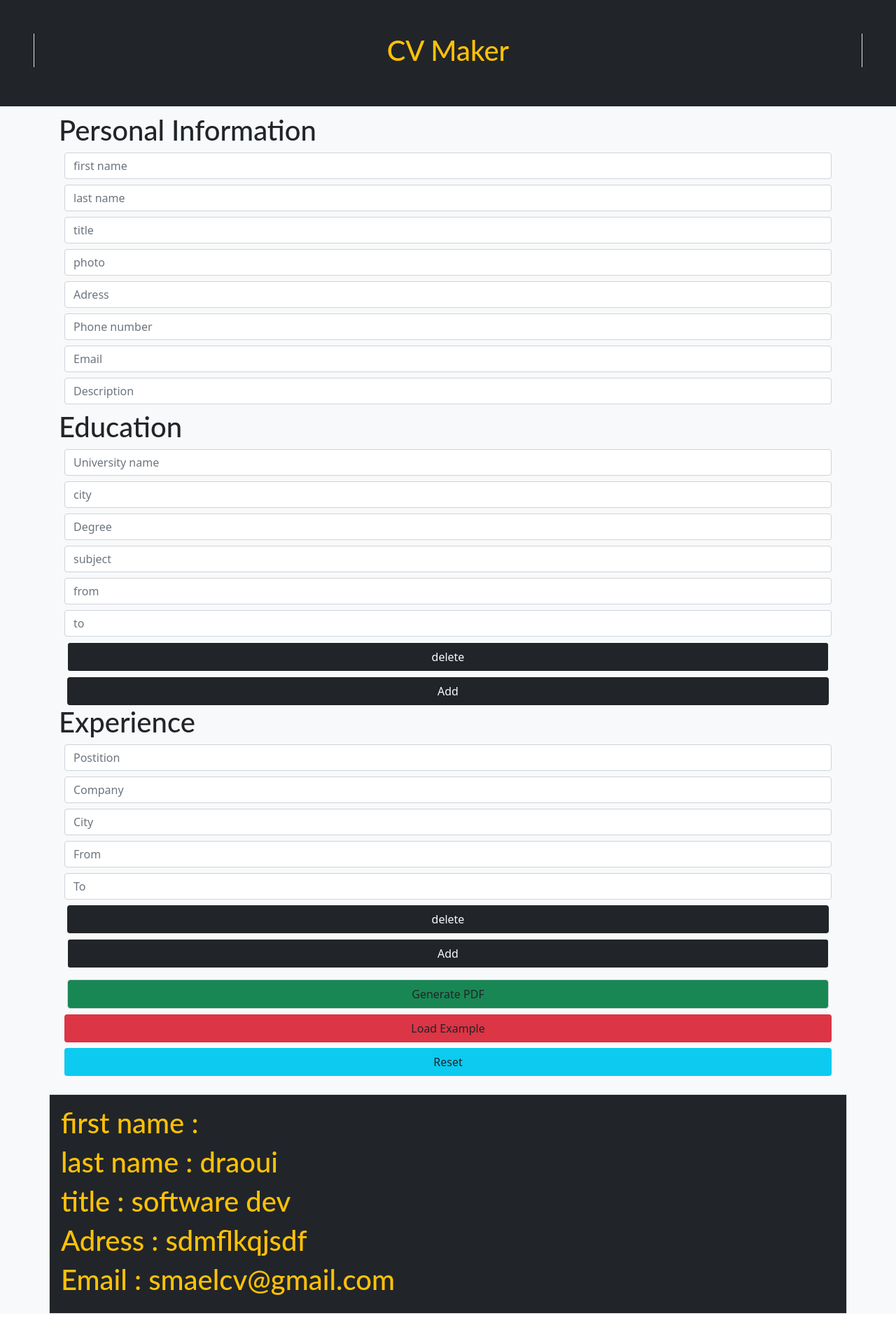
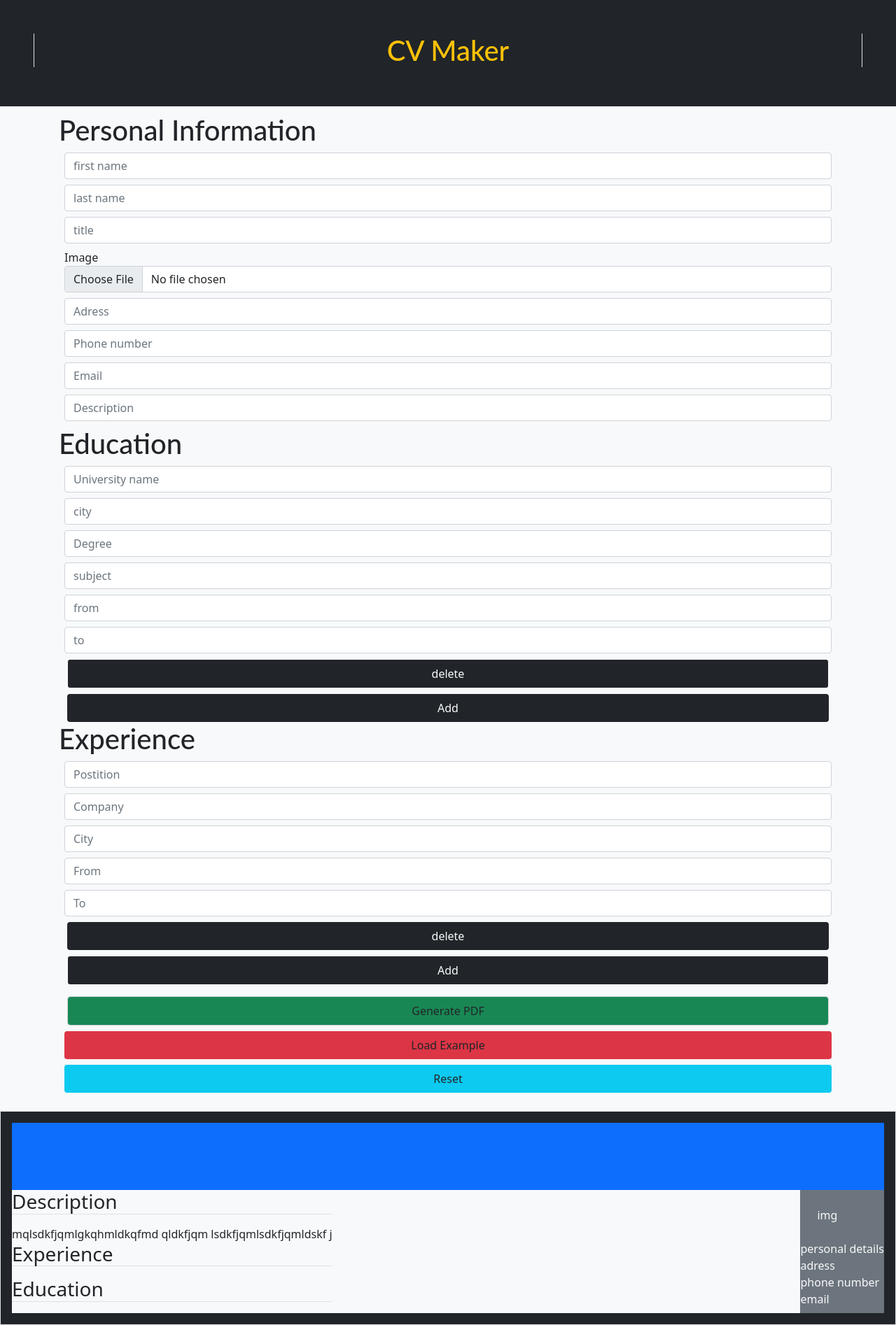
Before and after one commit to smailovic/cv-web-app, a React (Create React App) app: page / in a window 1280 px wide. Shown: the whole page at 70% size. Built offline with nearby package versions, Linux system fonts and the light colour scheme.

Commit message:
updating the rendering page

```diff
--- a/src/App.js
+++ b/src/App.js
@@ -49,35 +49,8 @@ class App extends Component {
     const { personal, education, experience } = this.state;
 
     e.preventDefault();
-    alert(`
-    Personal info
-    first name =${personal.first}
-    last name = ${personal.last}
-    title = ${personal.title}
-    photo = ${personal.photo}
-    adress = ${personal.adress}
-    phone = ${personal.phone}
-    email = ${personal.email}
-    description = ${personal.description}
-    ----------------------------
-    Education
-    university name = ${education.uni}
-    city = ${education.city}
-    degree = ${education.degree}
-    subject = ${education.subject}
-    from = ${education.from}
-    to = ${education.to}
-    -------------------
-    Experience
-    position = ${experience.position}
-    company = ${experience.company}
-    city = ${experience.city}
-    from = ${experience.from}
-    to = ${experience.to}
 
 
-
-    `);
   };
   deleteSection() {
     $('.del').click(() => $('.edu').hide());
@@ -167,10 +140,12 @@ class App extends Component {
                 />
               </div>
               <div className="m-2">
+                Image
                 <input
                   className="form-control"
-                  type="text"
+                  type="file"
                   placeholder="photo"
+                  accept="image/*"
                   value={personal.photo}
                   onChange={this.handleChange}
                   name="photo"
--- a/src/components/persoInfo.jsx
+++ b/src/components/persoInfo.jsx
@@ -9,12 +9,27 @@ class PersoInfo extends Component {
     const { personal } = this.props;
     return (
       <div>
-        <div className="p-3 border bg-dark text-light container">
-          <h1 className="text-warning">first name : {personal.first}</h1>
-          <h1 className="text-warning">last name : draoui</h1>
-          <h1 className="text-warning">title : software dev</h1>
-          <h1 className="text-warning">Adress : sdmflkqjsdf</h1>
-          <h1 className="text-warning">Email : smaelcv@gmail.com</h1>
+        <div className="p-3 border bg-dark text-light">
+          <div className="bg-primary p-5 "></div>
+          <div className="bg-light d-flex justify-content-between">
+              <div className="text-dark">
+                <div>
+                <h3 className="border-bottom mb-3">Description</h3>
+                <div>mqlsdkfjqmlgkqhmldkqfmd qldkfjqm lsdkfjqmlsdkfjqmldskf j</div>
+                </div>
+                <h3 className="border-bottom text-dark mb-3">Experience</h3>
+                <h3 className="border-bottom text-dark mb-3">Education</h3>
+              </div>
+              <div className="bg-secondary">
+                <div className="p-4">img</div>
+                <div>personal details
+                 <div>adress</div>
+                 <div>phone number</div>
+                 <div>email</div>
+              </div>
+
+            </div>
+          </div>
         </div>
       </div>
     );
```
